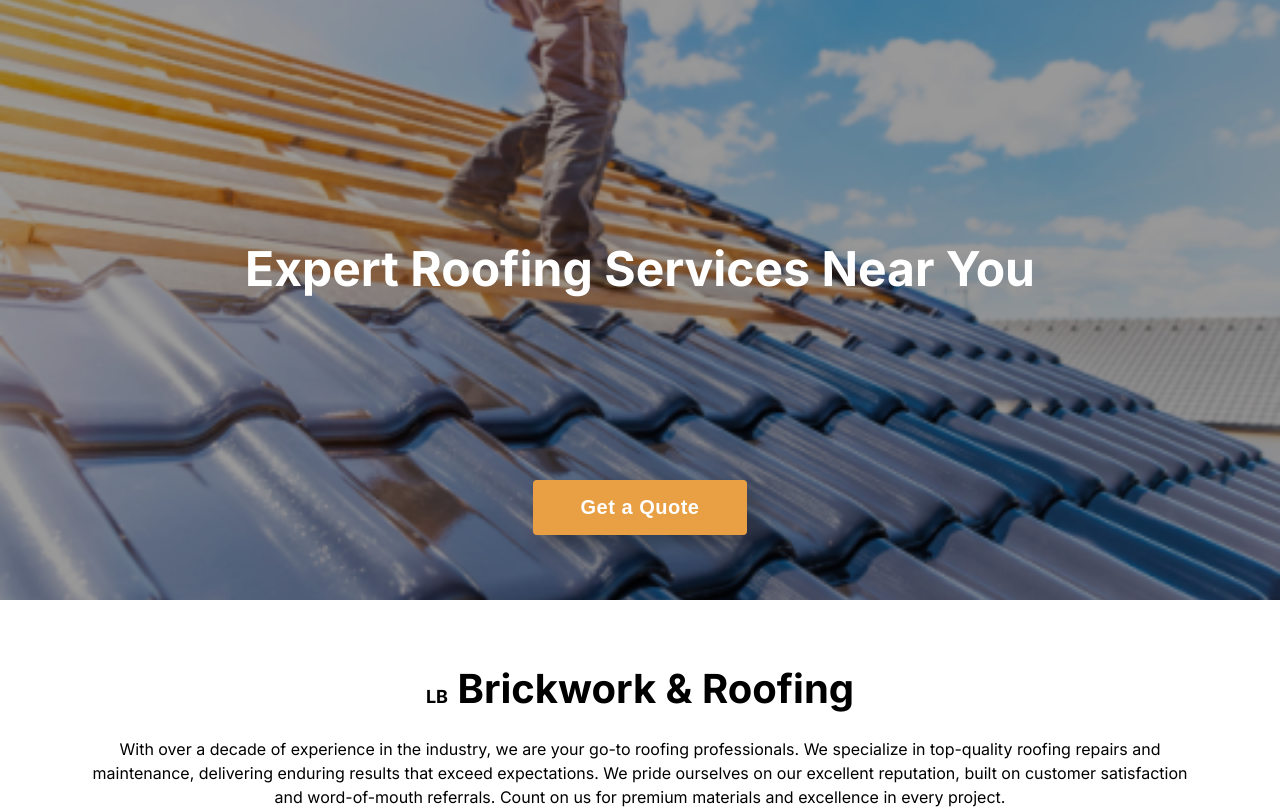
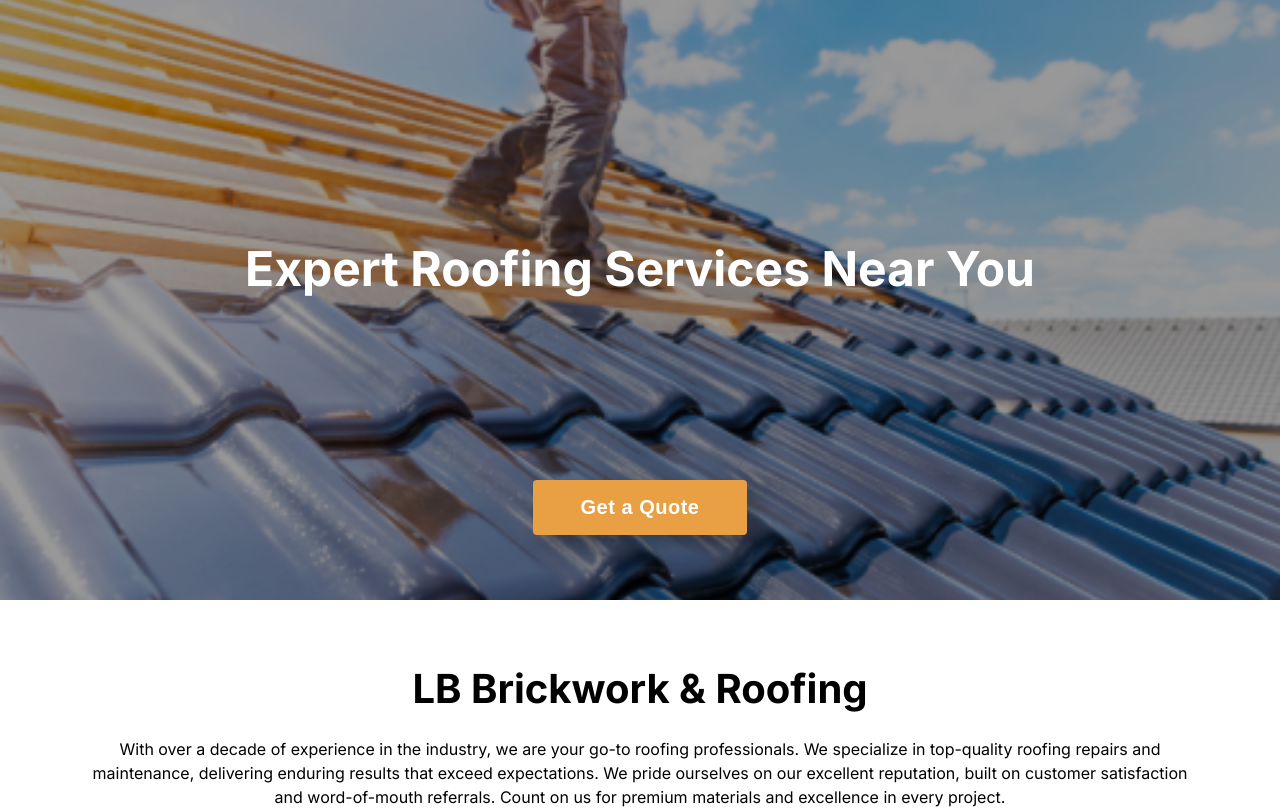
Before and after one commit to jake4369/blroofing, a Next.js app: page / in a window 1280 px wide. Shown: the top 809 px of the page. Built offline with nearby package versions, Linux system fonts and the light colour scheme.

Commit message:
About section styles

```diff
--- a/components/About/styles.css
+++ b/components/About/styles.css
@@ -15,7 +15,7 @@
   margin-bottom: 2rem;
 }
 
-.about-section span {
+.about-section span.trusted-experts {
   font-size: 1.125rem;
   font-weight: 700;
 }
```
